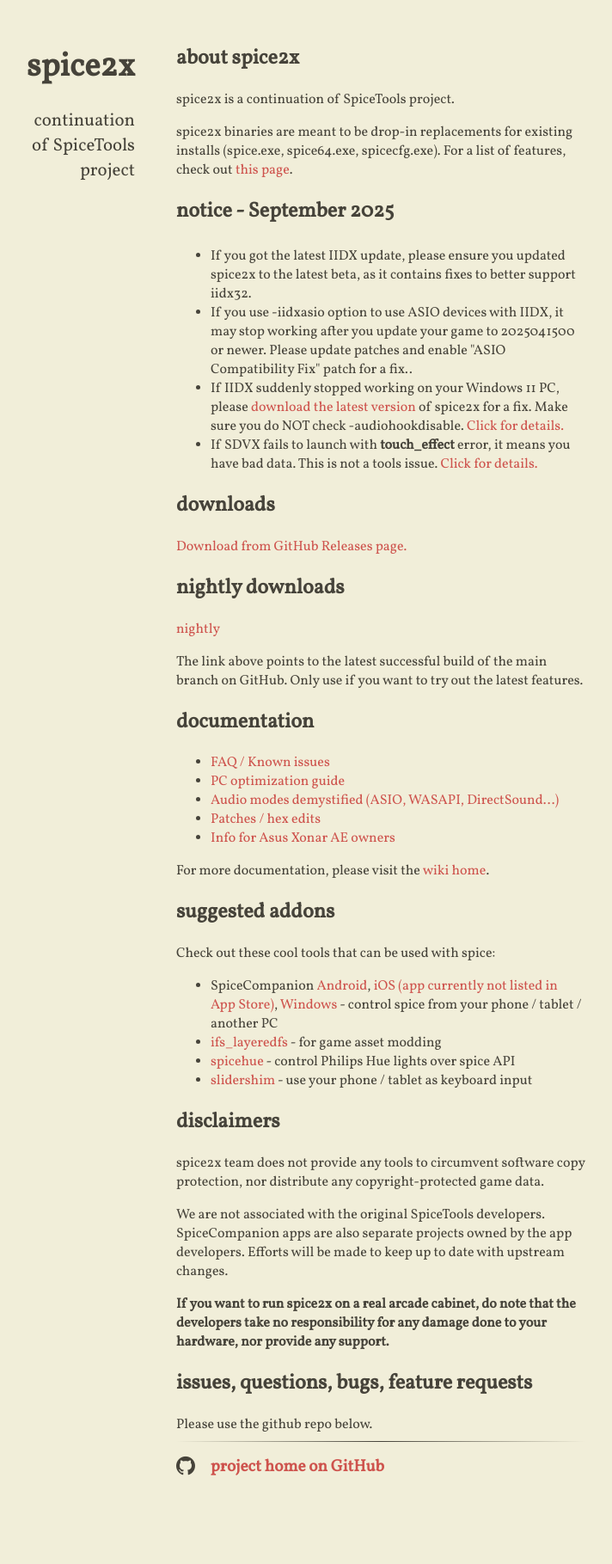
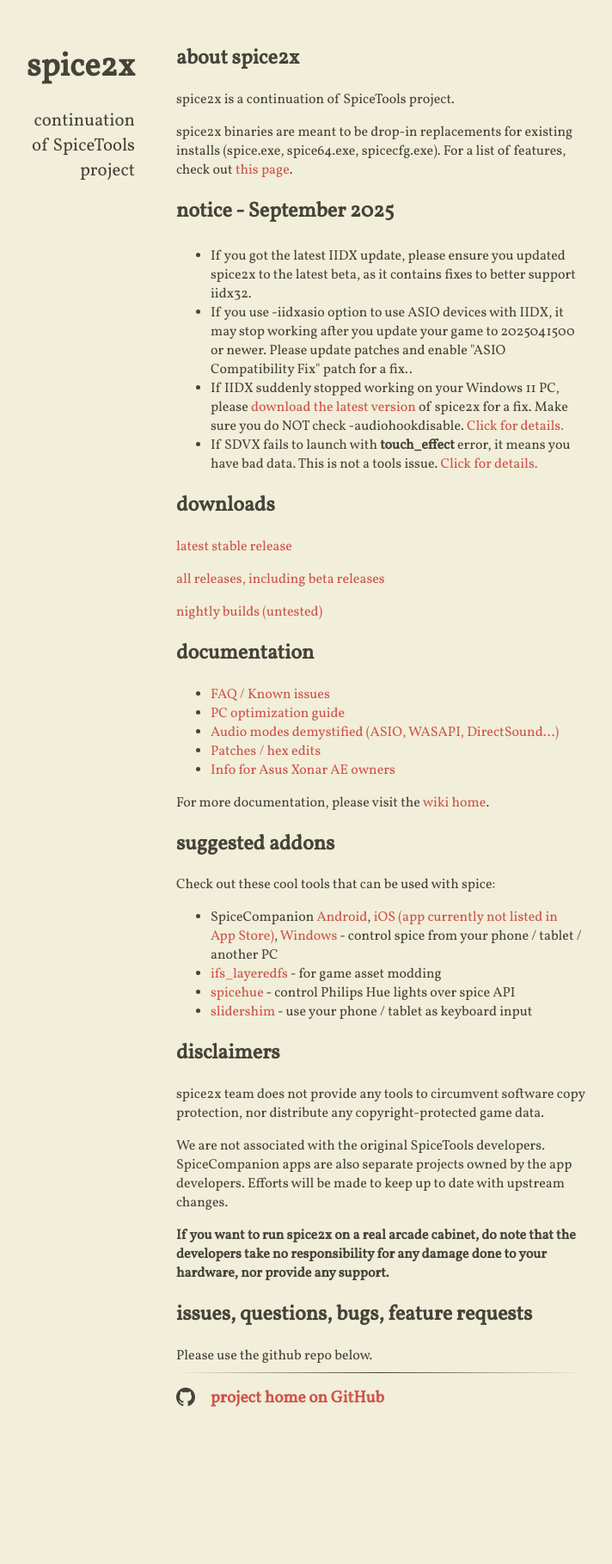
Before and after one commit to spice2x/spice2x.github.io, a Jekyll site: the page built from docs/index.html, in a window 1280 px wide. Shown: the whole page at 86% size, without its empty margins (299-1011 px from the left). Built offline with Jekyll 4.4.1, drawn with Linux system fonts in a browser that asks for light colours; nearby versions of some CDN libraries; after the commit the page ends 1739 px from its top, so only the background shows below that.

Commit message:
update download links

```diff
--- a/docs/_includes/content.html
+++ b/docs/_includes/content.html
@@ -35,13 +35,11 @@
 
 <h2>downloads</h2>
 
-<p><a href="https://github.com/spice2x/spice2x.github.io/releases">Download from GitHub Releases page.</a></p>
+<p><a class="download-link" href="https://github.com/spice2x/spice2x.github.io/releases/latest">latest stable release</a></p>
 
-<h2>nightly downloads</h2>
+<p><a class="download-link" href="https://github.com/spice2x/spice2x.github.io/releases">all releases, including beta releases</a></p>
 
-<a class="download-link" href="https://nightly.link/spice2x/spice2x.github.io/workflows/ci/main">nightly</a>
-
-<p>The link above points to the latest successful build of the main branch on GitHub. Only use if you want to try out the latest features.</p>
+<p><a class="download-link" href="https://nightly.link/spice2x/spice2x.github.io/workflows/ci/main">nightly builds (untested)</a></p>
 
 <h2>documentation</h2>
 
```
